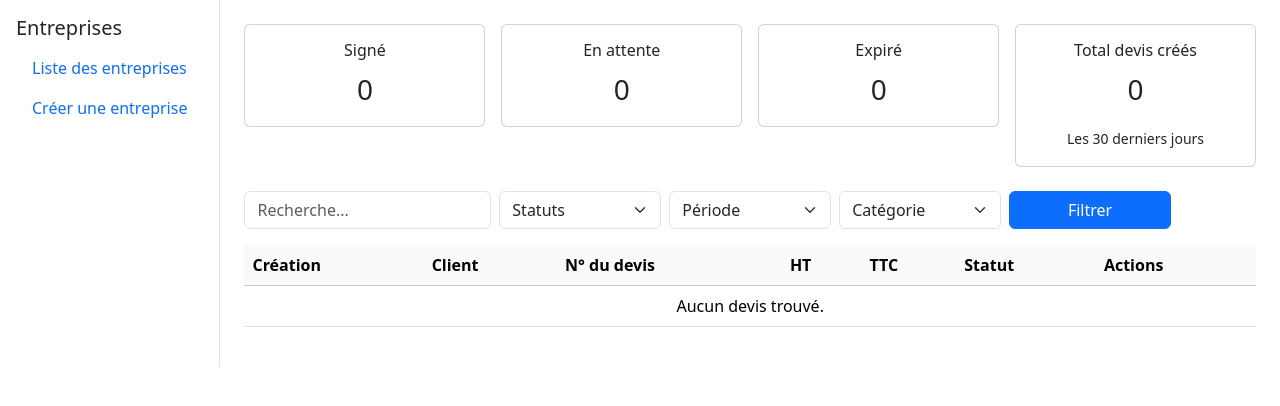
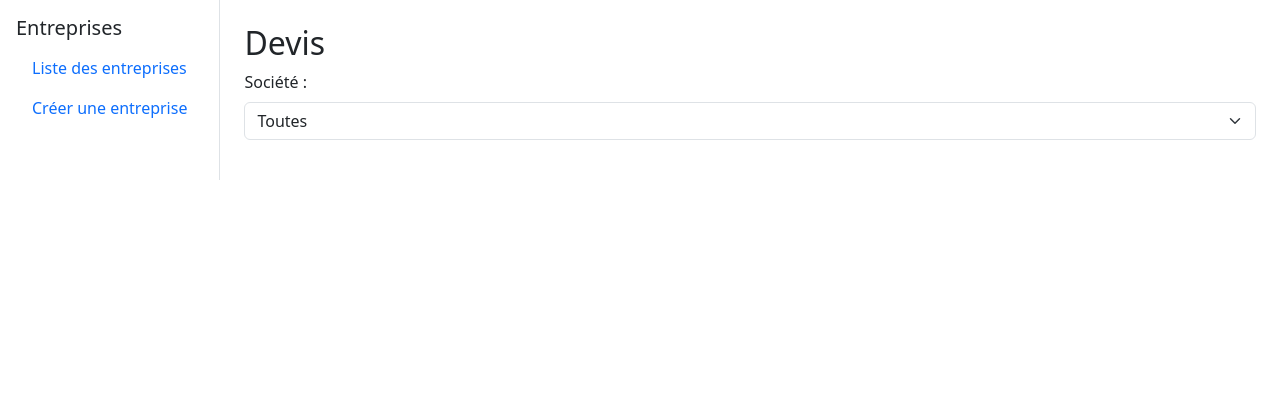
Before and after one commit to Alex97435/Pilotage-Devis, a FastAPI app: page / in a window 1280 px wide. Shown: the top 406 px of the page. Run offline with FastAPI, Linux system fonts and the light colour scheme; parts of the project's set-up code (start-up, migrations or seed data) failed here and were passed over.

Commit message:
Update index.html

```diff
--- a/templates/index.html
+++ b/templates/index.html
@@ -1,125 +1,22 @@
 {% extends "base.html" %}
 {% block title %}Devis{% endblock %}
-{% block page_title %}Devis{% endblock %}
+{% block content %}
+<h2>Devis</h2>
 
-{% block header_actions %}
-  <a href="/import_excel" class="btn btn-outline-secondary me-2">Importer des devis</a>
-  <a href="/new" class="btn btn-primary">Créer un devis</a>
-{% endblock %}
-
-{% block content %}
-<!-- Cartes de synthèse -->
-<div class="row g-3 mb-4">
-  <div class="col-md-3">
-    <div class="card text-center">
-      <div class="card-body">
-        <h6 class="card-title">Signé</h6>
-        <p class="card-text fs-3">{{ stats.signed }}</p>
-      </div>
-    </div>
-  </div>
-  <div class="col-md-3">
-    <div class="card text-center">
-      <div class="card-body">
-        <h6 class="card-title">En attente</h6>
-        <p class="card-text fs-3">{{ stats.pending }}</p>
-      </div>
-    </div>
-  </div>
-  <div class="col-md-3">
-    <div class="card text-center">
-      <div class="card-body">
-        <h6 class="card-title">Expiré</h6>
-        <p class="card-text fs-3">{{ stats.expired }}</p>
-      </div>
-    </div>
-  </div>
-  <div class="col-md-3">
-    <div class="card text-center">
-      <div class="card-body">
-        <h6 class="card-title">Total devis créés</h6>
-        <p class="card-text fs-3">{{ stats.recent_total }}</p>
-        <small>Les 30 derniers jours</small>
-      </div>
-    </div>
-  </div>
-</div>
-
-<!-- Filtres -->
-<form method="get" action="/" class="row g-2 mb-3">
-  <div class="col-md-3">
-    <input type="text" name="search" value="{{ search_query }}" class="form-control" placeholder="Recherche...">
-  </div>
-  <div class="col-md-2">
-    <select name="status" class="form-select">
-      <option value="">Statuts</option>
-      {% for st in statuses %}
-      <option value="{{ st }}" {% if selected_status == st %}selected{% endif %}>{{ st }}</option>
+<!-- Sélecteur d'entreprise -->
+<form method="get" action="/">
+  <div class="mb-3">
+    <label for="company_id" class="form-label">Société :</label>
+    <select name="company_id" id="company_id" class="form-select" onchange="this.form.submit()">
+      <option value="">Toutes</option>
+      {% for c in companies %}
+      <option value="{{ c.id }}" {% if selected_company_id == c.id %}selected{% endif %}>{{ c.name }}</option>
       {% endfor %}
     </select>
   </div>
-  <div class="col-md-2">
-    <select name="month" class="form-select">
-      <option value="">Période</option>
-      {% for m in months %}
-      <option value="{{ m }}" {% if selected_month == m %}selected{% endif %}>{{ m }}</option>
-      {% endfor %}
-    </select>
-  </div>
-  <div class="col-md-2">
-    <select name="category" class="form-select">
-      <option value="">Catégorie</option>
-      {% for c in categories %}
-      <option value="{{ c }}" {% if selected_category == c %}selected{% endif %}>{{ c }}</option>
-      {% endfor %}
-    </select>
-  </div>
-  <div class="col-md-2">
-    <button type="submit" class="btn btn-primary w-100">Filtrer</button>
-  </div>
 </form>
 
-<!-- Tableau de devis -->
-<table class="table table-hover align-middle">
-  <thead class="table-light">
-    <tr>
-      <th>Création</th>
-      <th>Client</th>
-      <th>N° du devis</th>
-      <th>HT</th>
-      <th>TTC</th>
-      <th>Statut</th>
-      <th>Actions</th>
-    </tr>
-  </thead>
-  <tbody>
-    {% for q in quotes %}
-    <tr>
-      <td>{{ q.quote_date }}</td>
-      <td>{{ q.client_name }}</td>
-      <td>{{ q.id }}</td>
-      <td>{{ '%.2f'|format(q.amount_ht) }} €</td>
-      <td>{{ '%.2f'|format(q.amount_ttc) }} €</td>
-      <td>
-        <span class="badge badge-status
-          {% if q.status == 'Payée' %}bg-success
-          {% elif q.status == 'Refusé' %}bg-danger
-          {% elif q.status == 'Envoyé' %}bg-primary
-          {% elif q.status == 'Expiré' %}bg-warning text-dark
-          {% else %}bg-secondary{% endif %}">
-          {{ q.status }}
-        </span>
-      </td>
-      <td>
-        <a href="/quote/{{ q.id }}" class="btn btn-sm btn-outline-secondary">Voir</a>
-        {% if q.status in ['Brouillon', 'Envoyé'] %}
-        <a href="/quote/{{ q.id }}/sign" class="btn btn-sm btn-outline-primary ms-1">Signer</a>
-        {% endif %}
-      </td>
-    </tr>
-    {% else %}
-    <tr><td colspan="7" class="text-center">Aucun devis trouvé.</td></tr>
-    {% endfor %}
-  </tbody>
-</table>
+<!-- Statistiques (identiques à avant) -->
+<!-- … puis le tableau des devis comme précédemment, en utilisant quotes, statuses, etc. -->
+
 {% endblock %}
```
